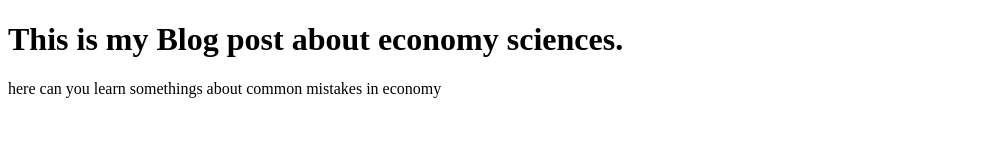
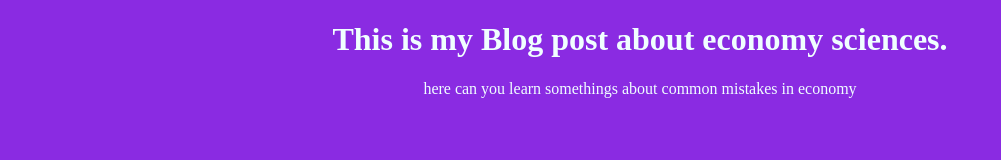
Before and after one commit to DavinsonR/Hyperblog, a plain HTML site: page index.html in a window 1280 px wide. Shown: the whole page, without its empty margins (0-1001 px from the left). Drawn offline with Linux system fonts and the light colour scheme; files that its build step writes are made by us from their sources.

Commit message:
we go started with html and css

```diff
--- a/index.html
+++ b/index.html
@@ -1,6 +1,7 @@
 <!DOCTYPE html>
 <html lang="en">
 <head>
+    <link rel="stylesheet" href="css/stylos.css">
     <meta charset="UTF-8">
     <meta http-equiv="X-UA-Compatible" content="IE=edge">
     <meta name="viewport" content="width=device-width, initial-scale=1.0">
--- /dev/null
+++ b/stylos.css
@@ -0,0 +1,8 @@
+body
+{
+    text-align: center;
+    font-family: 'Lucida Sans', 'Lucida Sans Regular', 'Lucida Grande', 'Lucida Sans Unicode', ;
+    background-color: blueviolet;
+    color: azure;
+
+}
```
